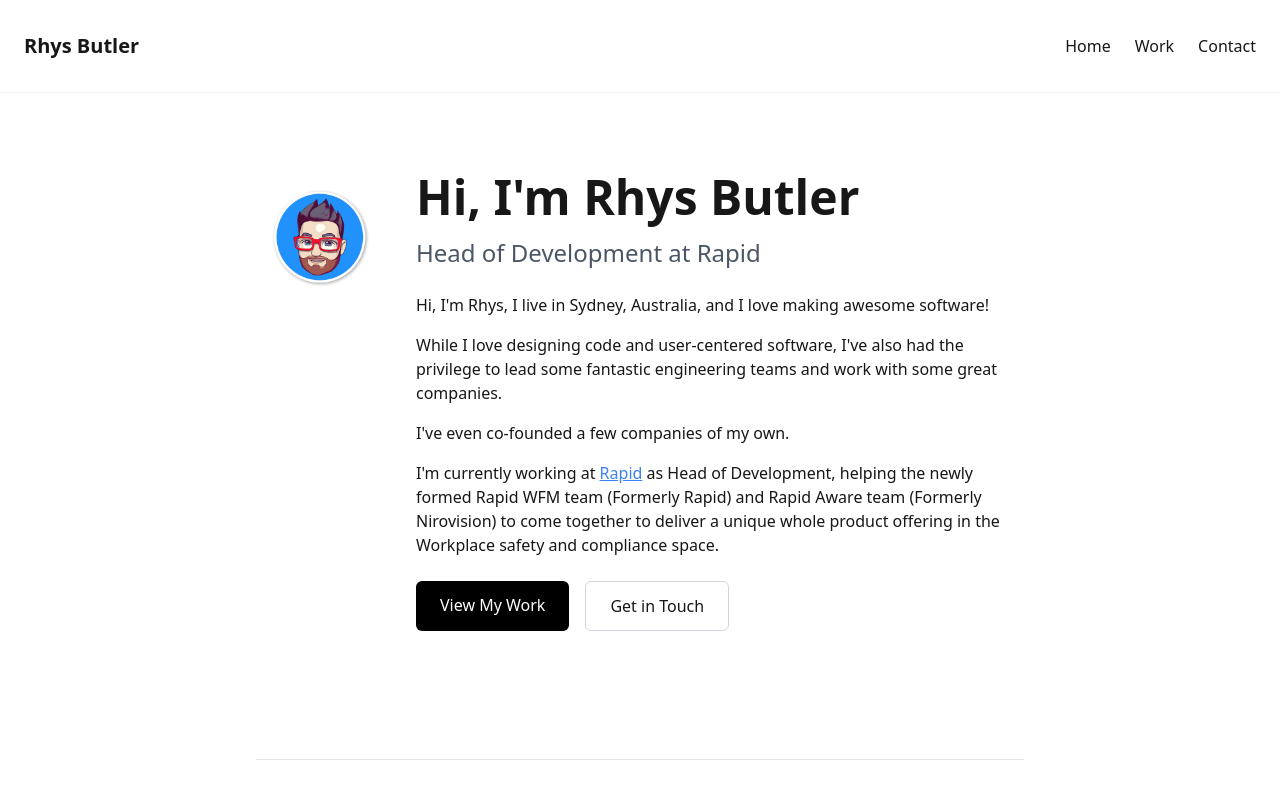
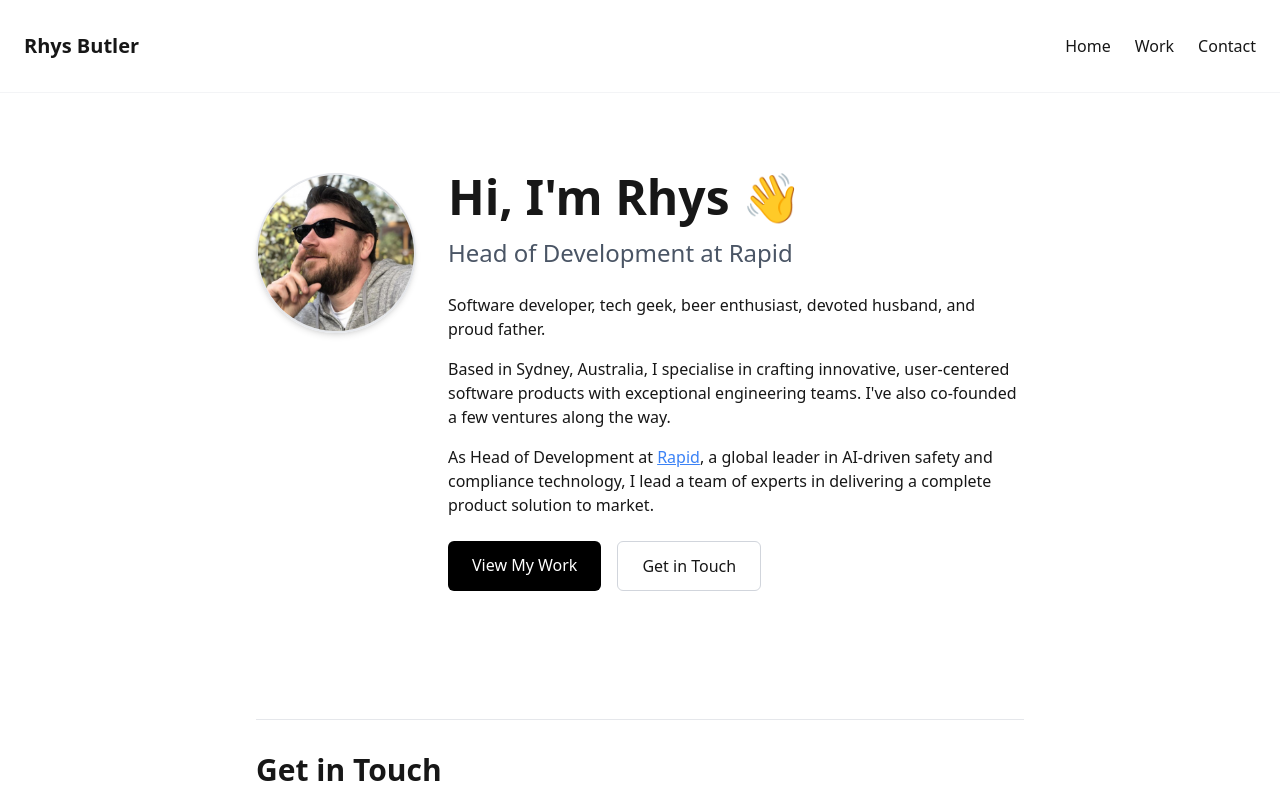
Before and after one commit to mrrhysbutler/rhysbutler.com, a Next.js app: page / in a window 1280 px wide. Shown: the top 796 px of the page. Built offline with nearby package versions, Linux system fonts and the light colour scheme.

Commit message:
Update hero section with GitHub avatar and new content

```diff
--- a/src/app/page.tsx
+++ b/src/app/page.tsx
@@ -11,34 +11,32 @@ export default function Home() {
             {/* Hero Section with About Content */}
             <section className="text-center md:text-left">
               <div className="flex flex-col md:flex-row items-center md:items-start gap-8 mb-8">
-                <div className="w-32 h-32 relative rounded-full overflow-hidden flex-shrink-0">
+                <div className="w-32 h-32 md:w-40 md:h-40 relative rounded-full overflow-hidden flex-shrink-0 border-2 border-gray-200 dark:border-gray-700 shadow-md">
                   <Image
-                    src="/img/memoji.png"
+                    src="/img/rhys-avatar.jpg"
                     alt="Rhys Butler"
                     fill
                     className="object-cover"
                     priority
+                    sizes="(max-width: 768px) 128px, 160px"
                   />
                 </div>
                 <div>
                   <h1 className="text-4xl md:text-5xl font-bold mb-4">
-                    Hi, I'm Rhys Butler
+                    Hi, I'm Rhys 👋
                   </h1>
                   <p className="text-xl md:text-2xl text-gray-600 dark:text-gray-300 mb-6">
                     Head of Development at Rapid
                   </p>
                   <div className="prose dark:prose-invert max-w-none">
                     <p className="mb-4">
-                      Hi, I'm Rhys, I live in Sydney, Australia, and I love making awesome software!
+                      Software developer, tech geek, beer enthusiast, devoted husband, and proud father.
                     </p>
                     <p className="mb-4">
-                      While I love designing code and user-centered software, I've also had the privilege to lead some fantastic engineering teams and work with some great companies.
+                      Based in Sydney, Australia, I specialise in crafting innovative, user-centered software products with exceptional engineering teams. I've also co-founded a few ventures along the way.
                     </p>
                     <p className="mb-4">
-                      I've even co-founded a few companies of my own.
-                    </p>
-                    <p className="mb-4">
-                      I'm currently working at <a href="https://rapidglobal.com" target="_blank" rel="noopener noreferrer">Rapid</a> as Head of Development, helping the newly formed Rapid WFM team (Formerly Rapid) and Rapid Aware team (Formerly Nirovision) to come together to deliver a unique whole product offering in the Workplace safety and compliance space.
+                      As Head of Development at <a href="https://rapidglobal.com" target="_blank" rel="noopener noreferrer">Rapid</a>, a global leader in AI-driven safety and compliance technology, I lead a team of experts in delivering a complete product solution to market.
                     </p>
                   </div>
                   <div className="flex flex-col sm:flex-row gap-4 justify-center md:justify-start mt-6">
```
Also changed, not shown: public/img/rhys-avatar.jpg (added).
